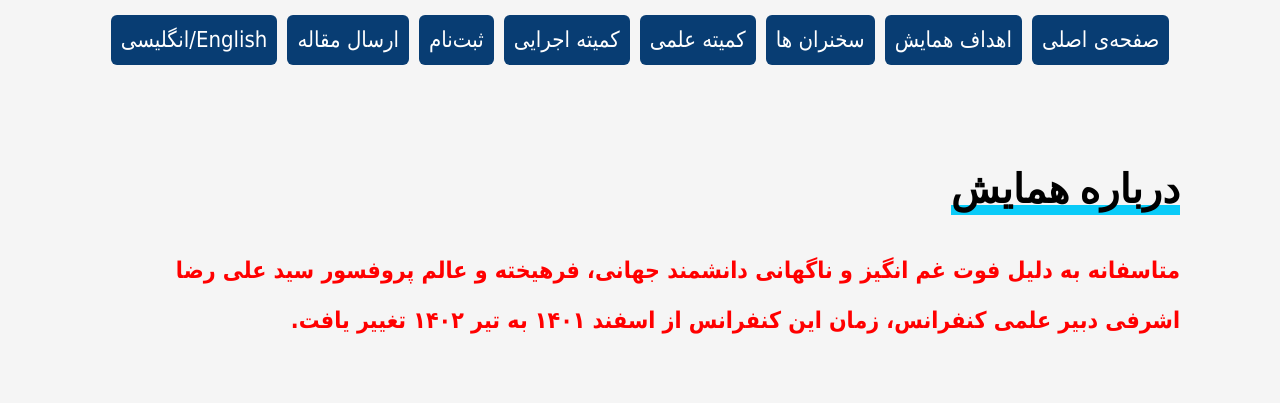
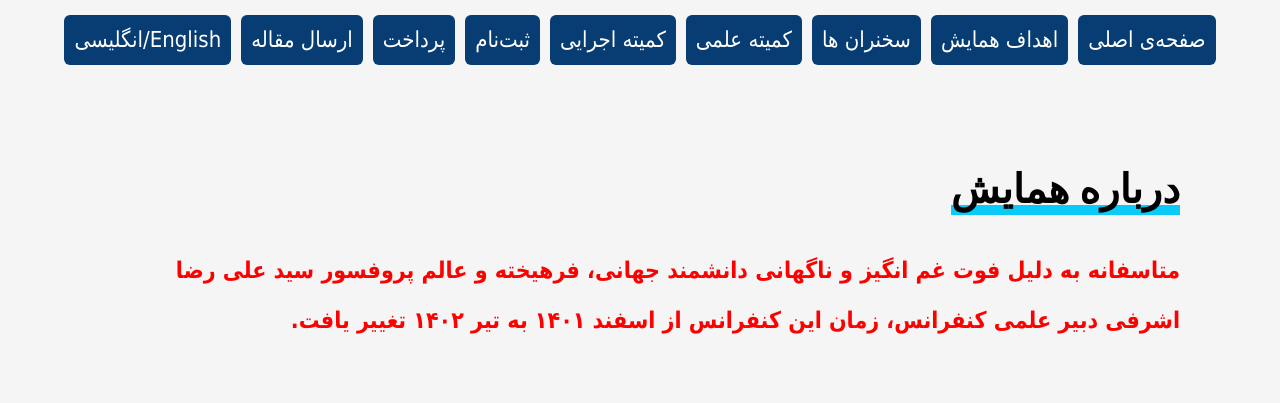
Before and after one commit to KashanUniversity/CACNA2023Event, a PHP site: page /fa/index.php in a window 1280 px wide. Shown: the part 800-1203 px from the top of the page. Run offline with PHP 8.4, Linux system fonts and the light colour scheme; some web fonts are replaced.

Commit message:
Update _header.php

```diff
--- a/fa/_inc/_header.php
+++ b/fa/_inc/_header.php
@@ -35,6 +35,9 @@
     <a href="/<?= isset($en) ? "en/" : "fa/" ?>registration.php">
         <li>ثبت‌نام</li>
     </a>
+    <a href="https://math.kashanu.ac.ir/fa/form/1040/%DB%B4th-conference-on-computational-algebra-computational-number-theory-and-applications-memorial-of-professor-alireza-ashrafi-">
+        <li>پرداخت</li>
+    </a>
     <a href="/<?= isset($en) ? "en/" : "fa/" ?>submit.php">
         <li>ارسال مقاله</li>
     </a>
```
